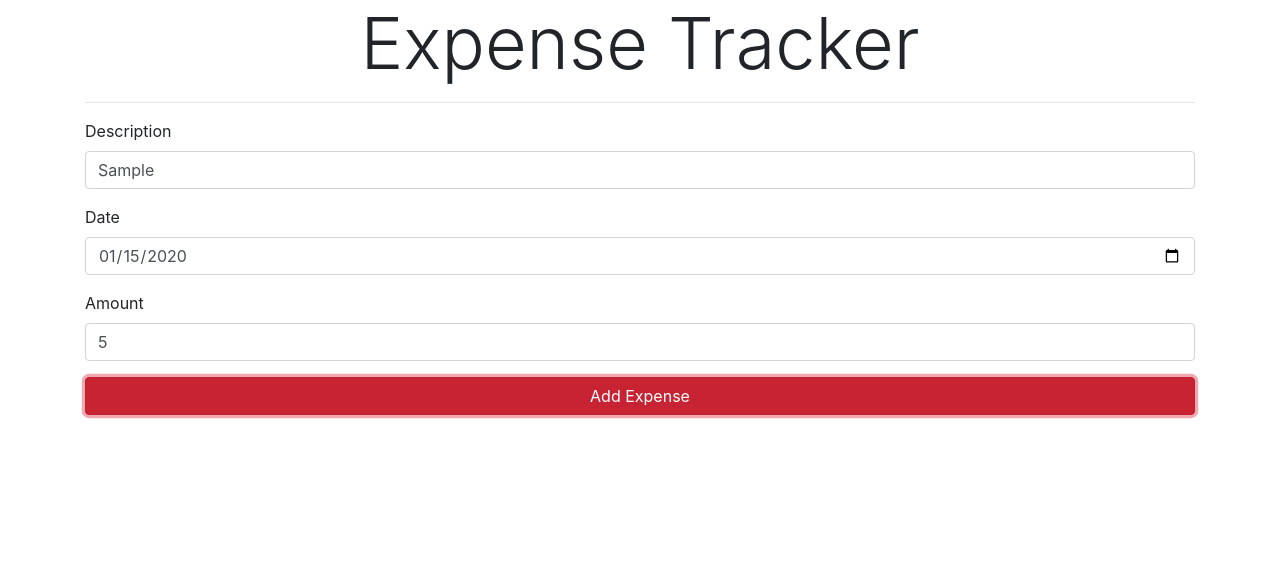
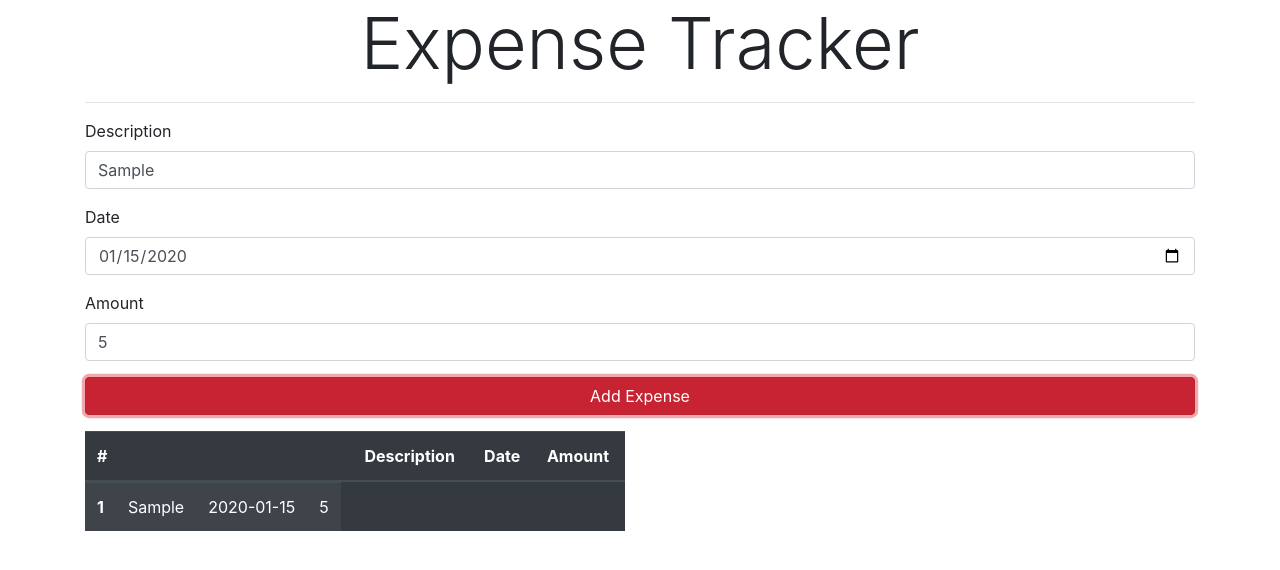
Before and after one commit to jisshub/expense-tracker-sevice-injection-angular, an Angular app: page / in a window 1280 px wide. Both pictures are taken after typing "Sample", "2020-01-15", "5" into the empty fields and a click on the button "Add Expense". Shown: the top 570 px of the page. Built offline with nearby package versions, Linux system fonts and the light colour scheme.

Commit message:
commited - tables

```diff
--- a/src/app/app.component.html
+++ b/src/app/app.component.html
@@ -3,6 +3,29 @@
     <div class="col-md-12">
       <h1 class="display-3 text-center">Expense Tracker</h1><hr>
       <app-expense-data (throwExpenses)="onFetchExpense($event)"></app-expense-data>
+
+      <div class="row">
+        <div class="col-sm-6">
+          <table class="table table-striped table-dark table-hover">
+            <thead>
+                <tr>
+                    <th scope="col">#</th>
+                    <th scope="col">Description</th>
+                    <th scope="col">Date</th>
+                    <th scope="col">Amount</th>
+                </tr>
+            </thead>
+                <app-list-expense
+                *ngFor="let item of expenseList;
+                let i=index;"
+                [eachExpense]="item"
+                [indexPos] = "i+1"
+                ></app-list-expense>
+          </table>
+
+        </div>
+      </div>
+
     </div>
   </div>
 </div>
--- a/src/app/list-expense/list-expense.component.html
+++ b/src/app/list-expense/list-expense.component.html
@@ -1 +1,8 @@
-<p>list-expense works!</p>
+<tbody>
+    <tr>
+        <th scope="row">{{indexPos}}</th>
+        <td>{{eachExpense.description}}</td>
+        <td>{{eachExpense.date}}</td>
+        <td>{{eachExpense.amount}}</td>
+    </tr>
+</tbody>
--- a/src/app/list-expense/list-expense.component.ts
+++ b/src/app/list-expense/list-expense.component.ts
@@ -1,4 +1,4 @@
-import { Component, OnInit } from '@angular/core';
+import { Component, OnInit, Input } from '@angular/core';
 
 @Component({
   selector: 'app-list-expense',
@@ -7,6 +7,8 @@ import { Component, OnInit } from '@angular/core';
 })
 export class ListExpenseComponent implements OnInit {
 
+  @Input() eachExpense: {description: string, date: string, amount: string}
+  @Input() indexPos: number;
   constructor() { }
 
   ngOnInit(): void {
```
